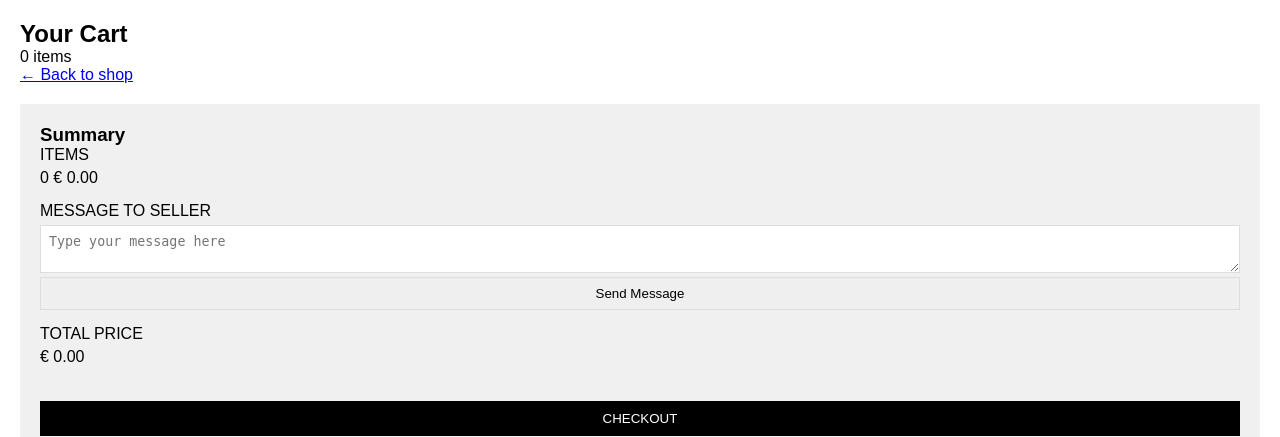
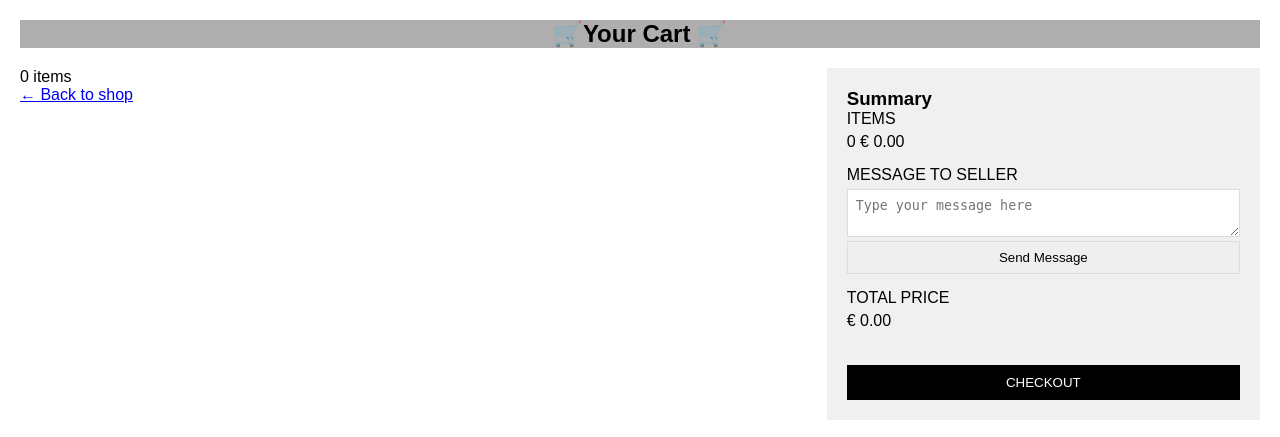
Before and after one commit to SymeeYee/ss, a PHP site: page /cart.php in a window 1280 px wide. Shown: the top 437 px of the page. Run offline with PHP 8.4, Linux system fonts and the light colour scheme; a user stored in the database is signed in; data comes from the database, SQL or seed files in the repository.

Commit message:
Update cart.php
update occia

```diff
--- a/bookshop/customer/cart.php
+++ b/bookshop/customer/cart.php
@@ -22,7 +22,7 @@ if (isset($_GET['update']) && isset($_GET['quantity'])) {
 // Simulate receiving a message and inserting it into the database (with injection vulnerability)
 if (isset($_POST['message'])) {
     $message = $_POST['message'];
-    // 检查是否包含 XSS 脚本
+    // check XSS script
     if (preg_match('/<script\b[^<]*(?:(?!<\/script>)<[^<]*)*<\/script>/i', $message)) {
         echo "<script>alert('hahaha ,U got XSS injection'); window.location='cart.php';</script>";
     } else {
@@ -69,10 +69,18 @@ mysqli_data_seek($cart_items, 0);
 
         body {
             font-family: Arial, sans-serif;
+            padding: 20px;
+        }
+
+       .header1 {
+            text-align: center;
+            margin-bottom: 20px;
+            background-color: #AEAEAE;
+        }
+
+       .main-content {
             display: flex;
             gap: 20px;
-            padding: 20px;
-            flex-direction: column;
         }
 
        .cart-items {
@@ -153,18 +161,21 @@ mysqli_data_seek($cart_items, 0);
        .clickjacking-container {
             position: relative;
             margin-top: 20px;
+            display: flex;
+            justify-content: flex-end;
         }
 
        .clickjacking-image {
-            width: 100%;
+            width: 300px;
             height: auto;
         }
 
        .clickjacking-overlay {
             position: absolute;
             top: 0;
-            left: 0;
-            width: 100%;
+            left: auto;
+            right: 0;
+            width: 300px;
             height: 100%;
             opacity: 0;
             cursor: pointer;
@@ -173,8 +184,11 @@ mysqli_data_seek($cart_items, 0);
 </head>
 
 <body>
+    <div class="header1">
+        <h2>🛒Your Cart 🛒</h2>
+    </div>
+    <div class="main-content">
         <div class="cart-items">
-        <h2>Your Cart</h2>
             <div class="item-count">
                 <?php echo "$itemCount items"; ?>
             </div>
@@ -199,7 +213,6 @@ mysqli_data_seek($cart_items, 0);
             ?>
             <a href="explore.php" class="back-to-shop">← Back to shop</a>
         </div>
-
         <div class="summary">
             <h3>Summary</h3>
             <div class="summary-item">
@@ -220,9 +233,9 @@ mysqli_data_seek($cart_items, 0);
             </div>
             <button class="checkout-btn" onclick="window.location.href='checkout.php'">CHECKOUT</button>
         </div>
-
+    </div>
     <div class="clickjacking-container">
-        <img class="clickjacking-image" src="https://picsum.photos/800/400" alt="Random Image">
+        <img class="clickjacking-image" src="https://picsum.photos/300/400" alt="Random Image">
         <a href="https://fakewebsite.example" class="clickjacking-overlay"></a>
     </div>
 
@@ -267,7 +280,7 @@ mysqli_data_seek($cart_items, 0);
             }
         }
 
-        // 检测 XSS 注入
+        // test xss
         document.addEventListener('DOMContentLoaded', function() {
             const messages = document.querySelectorAll('.summary-item textarea[name="message"]');
             messages.forEach(function(message) {
```
Lines whose indentation alone changed are shown as unchanged.
